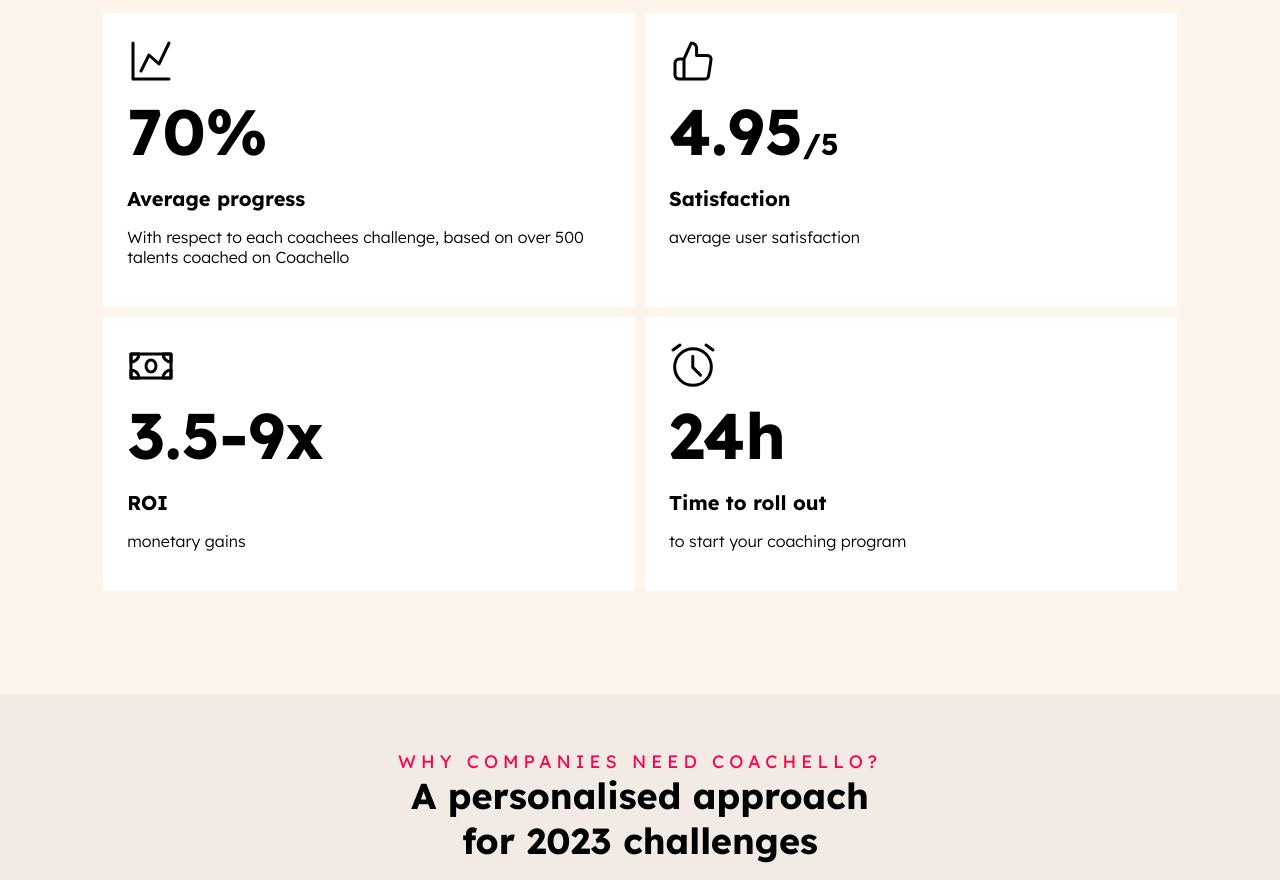
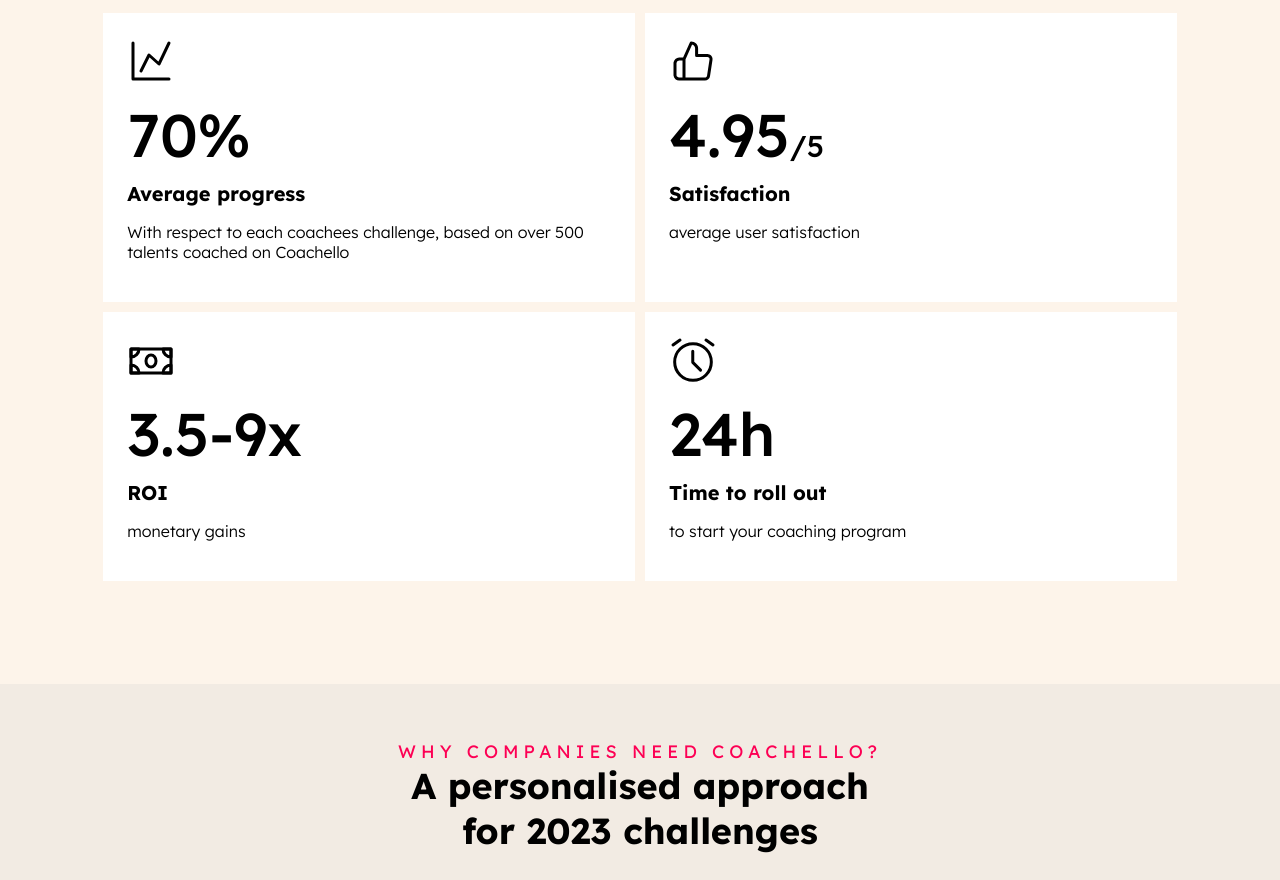
Before and after one commit to NuviMJ/landing-page, a Gatsby site: page / in a window 1280 px wide. Shown: the part 5139-6019 px from the top of the page. Built offline with nearby package versions, Linux system fonts and the light colour scheme; Gatsby itself is replaced by a stand-in of ours.

Commit message:
Removed - h1 tag from normal text

```diff
--- a/src/components/HelpCard/HelpCard.tsx
+++ b/src/components/HelpCard/HelpCard.tsx
@@ -13,10 +13,10 @@
         <div className="HelpCard">
             <div>
                 <img src={props.icon}/>
-                <h1>
+                <p className='text-6xl my-4 font-medium'>
                     {props.value}
 
-                    <span className="HelpCard-suffix">{props.valueSuffix}</span></h1>
+                    <span className="HelpCard-suffix">{props.valueSuffix}</span></p>
                 <h4>{props.header}</h4>
                 <p>{props.des}</p>
             </div>
```
